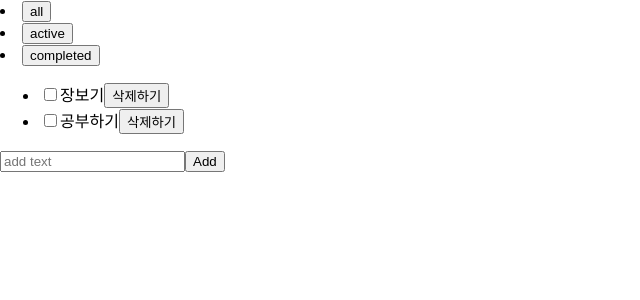
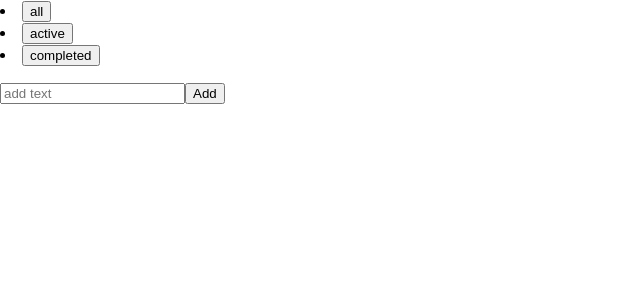
Before and after one commit to changjunYun/todo-list, a React (Create React App) app: page / in a window 1280 px wide. Shown: the top 300 px of the page, without its empty margins (0-640 px from the left). Built offline with nearby package versions, Linux system fonts and the light colour scheme.

Commit message:
내부저장소에 값 담기

```diff
--- a/src/components/TodoList/TodoList.jsx
+++ b/src/components/TodoList/TodoList.jsx
@@ -1,12 +1,13 @@
-import React, { useState } from "react";
+import React, { useEffect, useState } from "react";
 import AddTodo from "../AddTodo/AddTodo";
 import Todo from "../Todo/Todo";
 
 export default function TodoList({filter}){
-    const [todos, setTodos] = useState([
-        { id: '123', text: '장보기', status: 'active' },
-        { id: '124', text: '공부하기', status: 'active' },
-    ]);
+    /* const [todos, setTodos] = useState(function(){
+        return readTodosFromLocalStorage();
+    });
+    */
+    const [todos, setTodos] = useState(() => readTodosFromLocalStorage());
 
     const handleAdd = (todo) => {
         // 새로운 todo를 todos에 업데이트 해줘야 한다.
@@ -16,6 +17,9 @@
     const handleUpdate = (updated) => setTodos(todos.map((t) => t.id === updated.id ? updated : t))
     const handleDelete = (deleted) => setTodos(todos.filter((t) => t.id !== deleted.id));
 
+    useEffect(() => {
+        localStorage.setItem('todos', JSON.stringify(todos));
+    } , [todos]);
     const filtered = getFilteredItems(todos, filter);
 
     return (
@@ -37,6 +41,11 @@
     );
 }
 
+function readTodosFromLocalStorage(){
+    const todos = localStorage.getItem('todos');
+    return todos ? JSON.parse(todos) : [];
+}
+
 function getFilteredItems(todos, filter){
     if (filter === 'all'){
         return todos;
```
